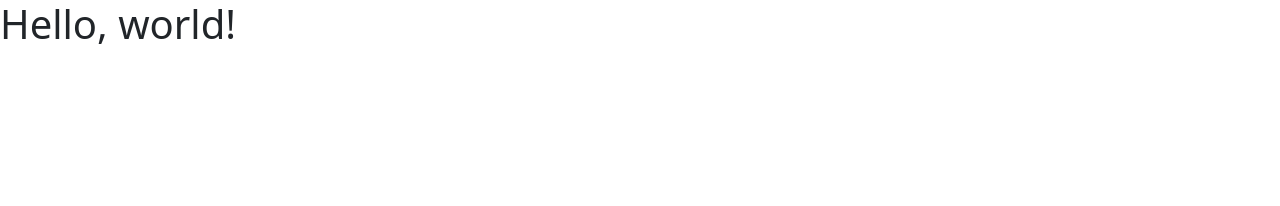
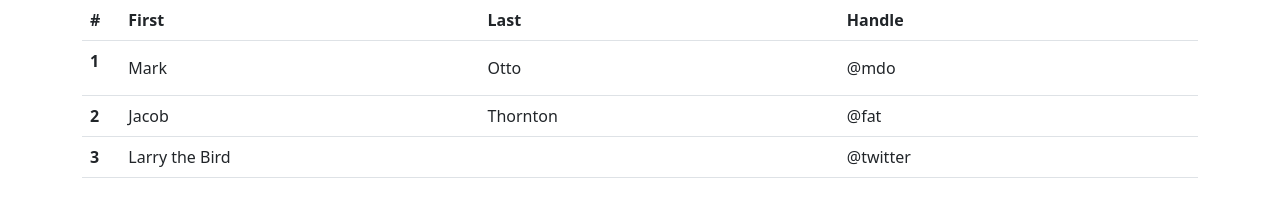
Before and after one commit to rjayaramegowda/bs, a plain HTML site: page index.html in a window 1280 px wide. Drawn offline with nearby package versions, Linux system fonts and the light colour scheme.

Commit message:
editable table

```diff
--- a/index.html
+++ b/index.html
@@ -1,13 +1,77 @@
-<!doctype html>
+<!DOCTYPE html>
 <html lang="en">
   <head>
-    <meta charset="utf-8">
-    <meta name="viewport" content="width=device-width, initial-scale=1">
+    <meta charset="utf-8" />
+    <meta name="viewport" content="width=device-width, initial-scale=1" />
     <title>Bootstrap demo</title>
-    <link href="https://cdn.jsdelivr.net/npm/bootstrap@5.2.3/dist/css/bootstrap.min.css" rel="stylesheet" integrity="sha384-rbsA2VBKQhggwzxH7pPCaAqO46MgnOM80zW1RWuH61DGLwZJEdK2Kadq2F9CUG65" crossorigin="anonymous">
+    <link
+      href="https://cdn.jsdelivr.net/npm/bootstrap@5.2.3/dist/css/bootstrap.min.css"
+      rel="stylesheet"
+      integrity="sha384-rbsA2VBKQhggwzxH7pPCaAqO46MgnOM80zW1RWuH61DGLwZJEdK2Kadq2F9CUG65"
+      crossorigin="anonymous"
+    />
   </head>
+
   <body>
-    <h1>Hello, world!</h1>
-    <script src="https://cdn.jsdelivr.net/npm/bootstrap@5.2.3/dist/js/bootstrap.bundle.min.js" integrity="sha384-kenU1KFdBIe4zVF0s0G1M5b4hcpxyD9F7jL+jjXkk+Q2h455rYXK/7HAuoJl+0I4" crossorigin="anonymous"></script>
+    <div class="container">
+      <table class="table">
+        <thead>
+          <tr>
+            <th scope="col">#</th>
+            <th scope="col">First</th>
+            <th scope="col">Last</th>
+            <th scope="col">Handle</th>
+          </tr>
+        </thead>
+        <tbody>
+          <tr>
+            <th scope="row">1</th>
+            <td>
+              <input
+                type="text"
+                readonly
+                class="form-control-plaintext"
+                id="staticEmail"
+                value="Mark"
+              />
+            </td>
+            <td>
+              <input
+                type="text"
+                readonly
+                class="form-control-plaintext"
+                id="staticEmail"
+                value="Otto"
+              />
+            </td>
+            <td>
+              <input
+                type="text"
+                readonly
+                class="form-control-plaintext"
+                id="staticEmail"
+                value="@mdo"
+              />
+            </td>
+          </tr>
+          <tr>
+            <th scope="row">2</th>
+            <td>Jacob</td>
+            <td>Thornton</td>
+            <td>@fat</td>
+          </tr>
+          <tr>
+            <th scope="row">3</th>
+            <td colspan="2">Larry the Bird</td>
+            <td>@twitter</td>
+          </tr>
+        </tbody>
+      </table>
+    </div>
+    <script
+      src="https://cdn.jsdelivr.net/npm/bootstrap@5.2.3/dist/js/bootstrap.bundle.min.js"
+      integrity="sha384-kenU1KFdBIe4zVF0s0G1M5b4hcpxyD9F7jL+jjXkk+Q2h455rYXK/7HAuoJl+0I4"
+      crossorigin="anonymous"
+    ></script>
   </body>
 </html>
```
